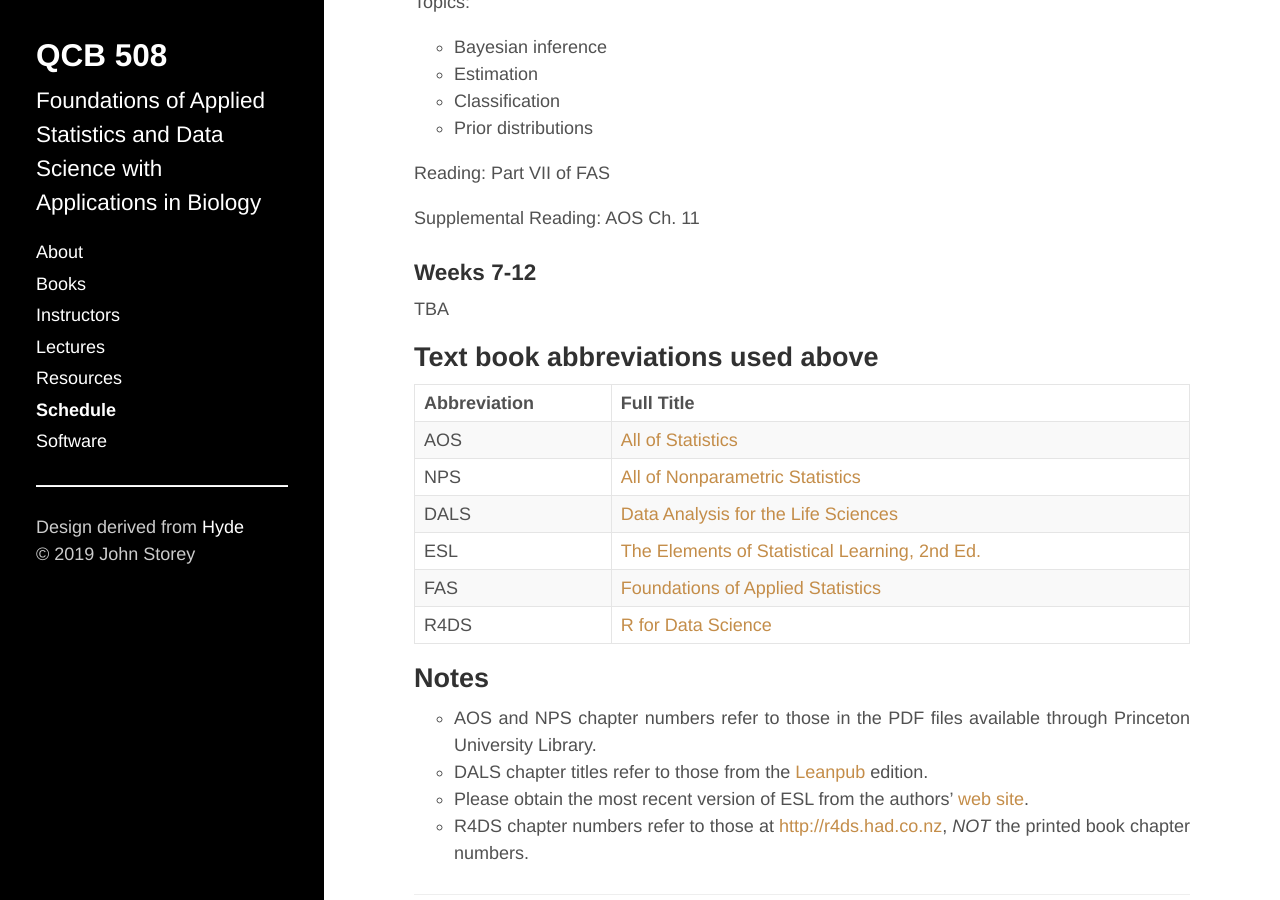
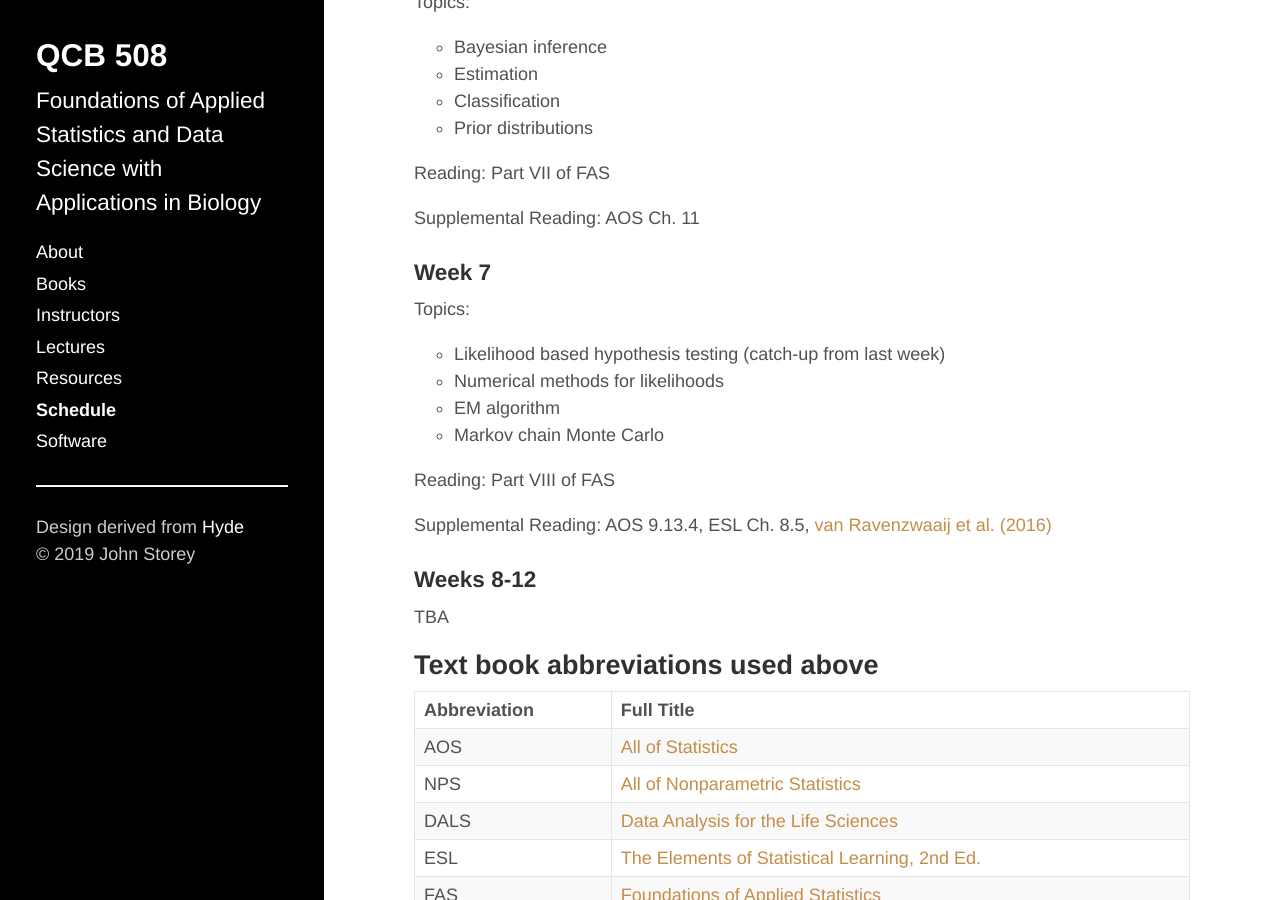
Before and after one commit to jdstorey/asdscourse2019, a Jekyll site: the page built from docs/schedule.md, in a window 1280 px wide and 900 px high, scrolled down 2470 px. Built offline with Jekyll 4.4.1, drawn with Linux system fonts in a browser that asks for light colours.

Commit message:
Week 7 materials

```diff
--- a/docs/schedule.md
+++ b/docs/schedule.md
@@ -108,7 +108,21 @@ Reading: Part VII of FAS
 
 Supplemental Reading: AOS Ch. 11
 
-### Weeks 7-12
+### Week 7
+
+Topics:
+
+- Likelihood based hypothesis testing (catch-up from last week)
+- Numerical methods for likelihoods
+- EM algorithm
+- Markov chain Monte Carlo
+
+Reading: Part VIII of FAS
+
+Supplemental Reading: AOS 9.13.4, ESL Ch. 8.5, [van Ravenzwaaij et al. (2016)](http://link.springer.com/article/10.3758/s13423-016-1015-8)
+
+
+### Weeks 8-12
 
 TBA
 
```
Also changed, not shown: docs/lectures.md (+1 -1 lines), 1 other file.
